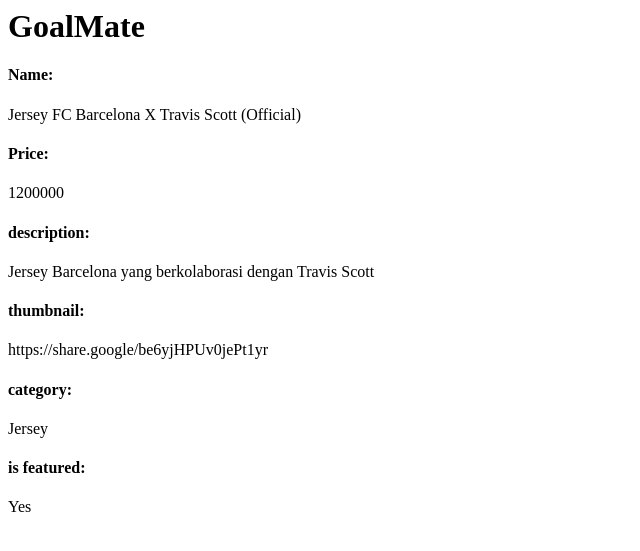
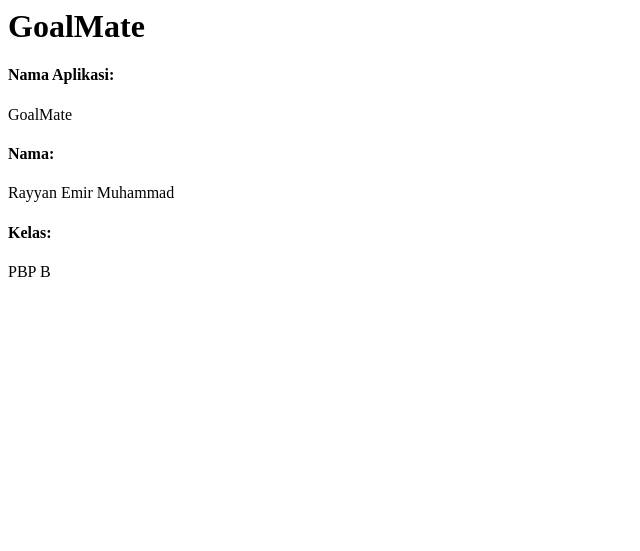
Before and after one commit to rayyanemir/goal-mate, a Django app: page / in a window 1280 px wide. Shown: the top 551 px of the page, without its empty margins (0-640 px from the left). Run offline with Django 5.2, Linux system fonts and the light colour scheme.

Commit message:
Tugas 2 versi 2

```diff
--- a/main/templates/main.html
+++ b/main/templates/main.html
@@ -1,15 +1,9 @@
 <h1>GoalMate</h1>
 
-<h4>Name: </h4>
-<p>{{name}}</p> <!-- Ubah sesuai dengan npm kamu -->
-<h4>Price: </h4>
-<p>{{price}}</p> <!-- Ubah sesuai dengan nama kamu -->
-<h4>description: </h4>
-<p>{{description}}</p>
-<h4>thumbnail: </h4>
-<p>{{thumbnail}}</p>
-<h4>category: </h4>
-<p>{{category}}</p>
-<h4>is featured: </h4>
-<p>{{is_featured}}</p>
+<h4>Nama Aplikasi: </h4>
+<p>{{app_name}}</p> <!-- Ubah sesuai dengan npm kamu -->
+<h4>Nama: </h4>
+<p>{{student_name}}</p>
+<h4>Kelas: </h4>
+<p>{{student_class}}</p>
 <!-- Ubah sesuai dengan kelas kamu -->
--- a/main/views.py
+++ b/main/views.py
@@ -2,12 +2,9 @@ from django.shortcuts import render
 
 def show_main(request):
     context = {
-        'name' : 'Jersey FC Barcelona X Travis Scott (Official)',
-        'price': '1200000',
-        'description': 'Jersey Barcelona yang berkolaborasi dengan Travis Scott',
-        'thumbnail': 'https://share.google/be6yjHPUv0jePt1yr',
-        'category': 'Jersey',
-        'is_featured': 'Yes',
+        'app_name': 'GoalMate',
+        'student_name': 'Rayyan Emir Muhammad',
+        'student_class': 'PBP B',
     }
 
     return render(request, "main.html", context)
```
Also changed, not shown: main/models.py (+17 -18 lines).
